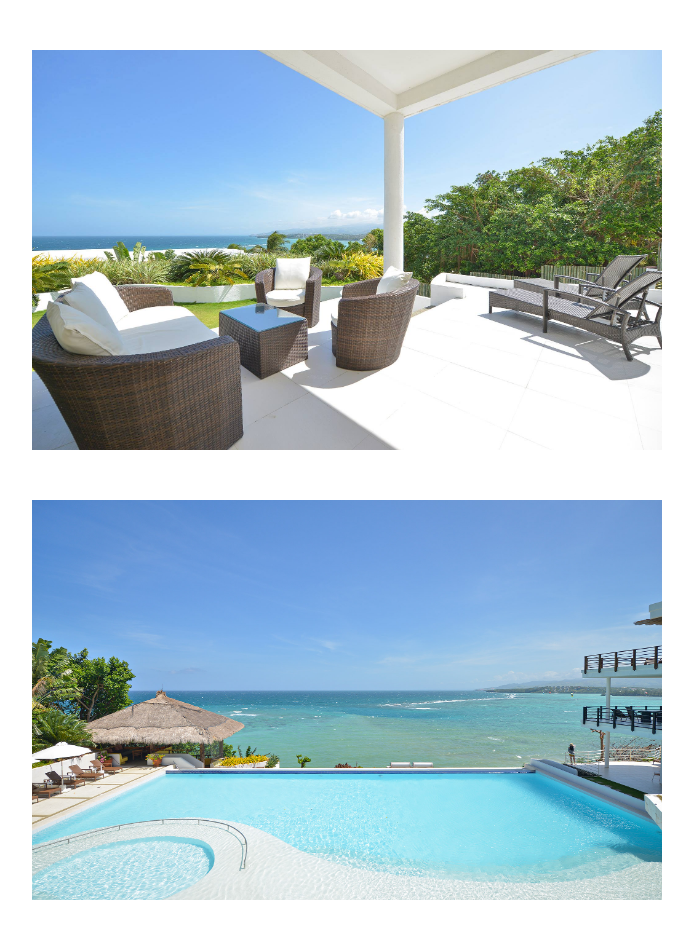
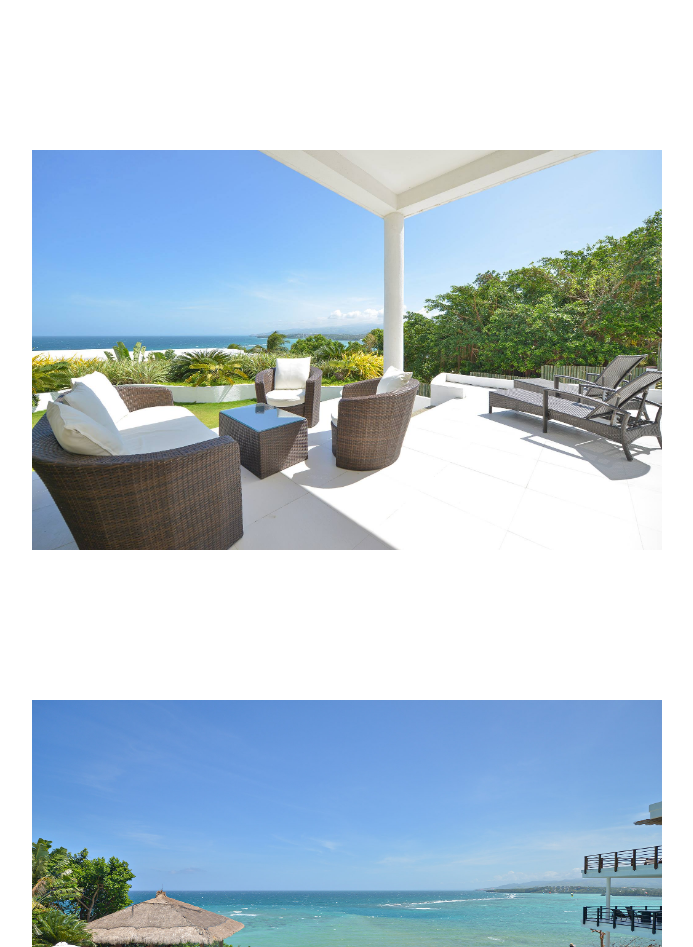
Before and after one commit to samueHuangl0930/parallax-scrolling.github.io, a plain HTML site: page index.html in a window 1280 px wide. Shown: the top 947 px of the page, without its empty margins (293-986 px from the left). Drawn offline with Linux system fonts and the light colour scheme.

Commit message:
feat: :art: 修改高度

```diff
--- a/index.css
+++ b/index.css
@@ -9,7 +9,7 @@
 .article {
     width: 960px;
     max-width: 70%;
-    margin: 50px auto;
+    margin: 150px auto;
     height: 400px;
     padding: 40px;
     font: 24px 'Arial';
--- a/index.html
+++ b/index.html
@@ -8,7 +8,7 @@
     <link rel="stylesheet" href="./index.css" />
   </head>
   <body>
-    <div style="height: 1300px; width: 900px; margin: auto">
+    <div style="width: 900px; margin: auto">
       <div class="article section1"></div>
       <div class="article section2"></div>
       <div class="article section3"></div>
```
